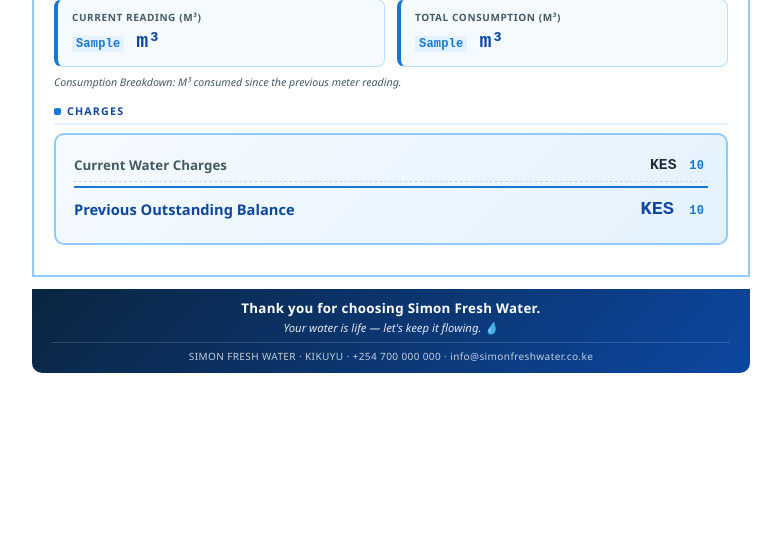
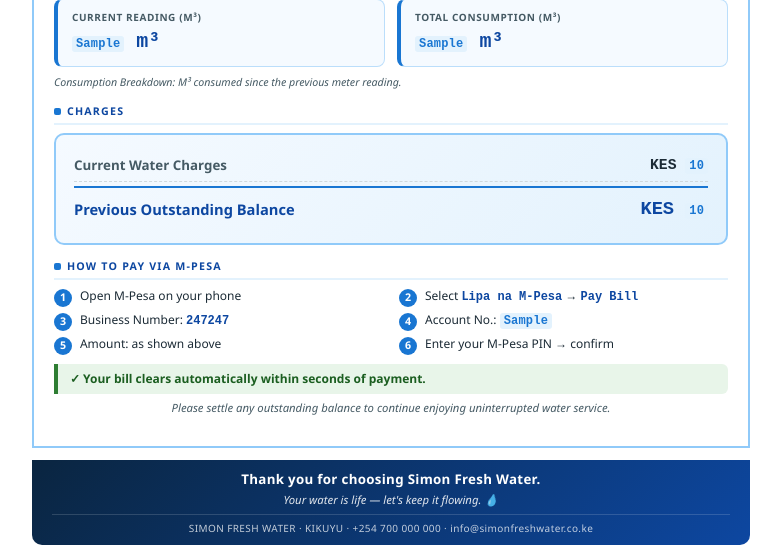
Before and after one commit to Frednn1/simon-freshwater, a Flask app: template templates/water_bill_template.html in a window 1280 px wide. Shown: the part 319-864 px from the top of the page, without its empty margins (249-1030 px from the left). Before the commit the page ends 692 px from the top, so only its background shows below. Run offline with Flask 3, Linux system fonts and the light colour scheme; the template is opened without the code that fills it: most values are stand-ins (such as "Sample title", 1, 10 or a date in 2020).

Commit message:
Water bill: add M-Pesa payment instructions to template; remove from bill page

```diff
--- a/templates/water_bill_template.html
+++ b/templates/water_bill_template.html
@@ -246,6 +246,58 @@
     padding-top: 6px;
   }
 
+  /* ─── How to Pay via M-Pesa ─── */
+  .pay-section { margin-top: 12px; page-break-inside: avoid; }
+  .pay-grid {
+    display: grid;
+    grid-template-columns: 1fr 1fr;
+    gap: 5px 16px;
+    margin-top: 4px;
+  }
+  .pay-step {
+    display: flex;
+    align-items: flex-start;
+    gap: 8px;
+    font-size: 9pt;
+    color: #1c2b36;
+    line-height: 1.35;
+  }
+  .pay-step .num {
+    flex-shrink: 0;
+    width: 18px; height: 18px;
+    background: #1976d2;
+    color: #fff;
+    border-radius: 50%;
+    display: inline-flex;
+    align-items: center;
+    justify-content: center;
+    font-size: 8pt;
+    font-weight: 700;
+    margin-top: 1px;
+  }
+  .pay-step strong {
+    color: #0d47a1;
+    font-family: 'Courier New', monospace;
+    font-weight: 700;
+  }
+  .pay-note {
+    margin-top: 9px;
+    padding: 7px 12px;
+    background: #e8f5e9;
+    border-left: 4px solid #2e7d32;
+    border-radius: 0 6px 6px 0;
+    font-size: 9pt;
+    color: #1b5e20;
+    font-weight: 600;
+  }
+  .pay-settle {
+    margin-top: 6px;
+    font-size: 8.5pt;
+    color: #455a64;
+    font-style: italic;
+    text-align: center;
+  }
+
   .print-hint {
     max-width: 190mm;
     margin: 10px auto;
@@ -346,6 +398,25 @@
         </div>
       </div>
 
+      <div class="section pay-section">
+        <div class="section-title">How to Pay via M-Pesa</div>
+        <div class="pay-grid">
+          <div class="pay-step"><span class="num">1</span><span>Open M-Pesa on your phone</span></div>
+          <div class="pay-step"><span class="num">2</span><span>Select <strong>Lipa na M-Pesa</strong> → <strong>Pay Bill</strong></span></div>
+          <div class="pay-step"><span class="num">3</span><span>Business Number: <strong>247247</strong></span></div>
+          <div class="pay-step"><span class="num">4</span><span>Account No.: <strong><span class="ph">{{meter_acc_no}}</span></strong></span></div>
+          <div class="pay-step"><span class="num">5</span><span>Amount: as shown above</span></div>
+          <div class="pay-step"><span class="num">6</span><span>Enter your M-Pesa PIN → confirm</span></div>
+        </div>
+        <div class="pay-note">
+          ✓ Your bill clears automatically within seconds of payment.
+        </div>
+        <p class="pay-settle">
+          Please settle any outstanding balance to continue enjoying
+          uninterrupted water service.
+        </p>
+      </div>
+
     </div>
 
     <div class="bill-footer">
```
Also changed, not shown: frontend/app.js (+0 -11 lines), frontend/bill.html (+0 -15 lines).
